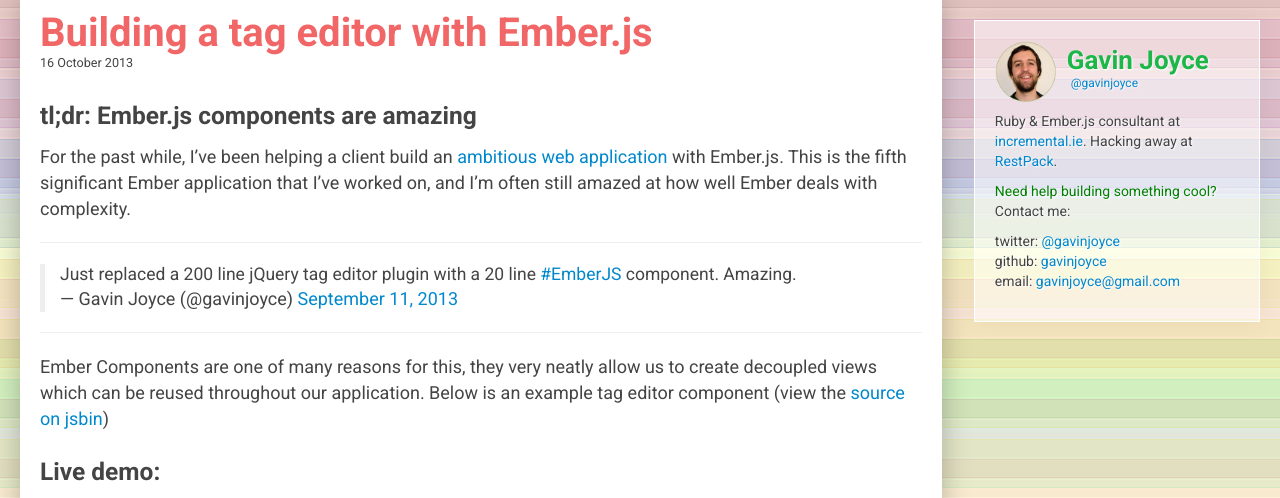
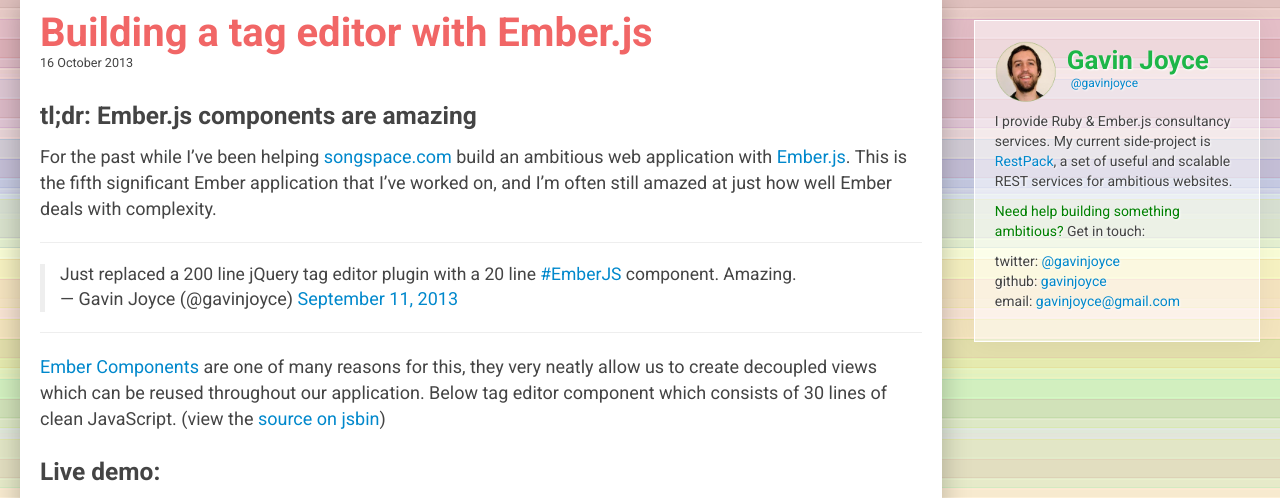
Before and after one commit to GavinJoyce/gavinjoyce.com, a Jekyll site: the page built from _posts/2013-10-16-building-a-tag-editor-ember-component.md, in a window 1280 px wide and 1400 px high, cut to the strip 0-498 px from the top of the window. Built offline with Jekyll 4.4.1, drawn with Linux system fonts in a browser that asks for light colours; comment, search, counter and statistics services are not loaded; some of the changed text lies outside the part shown.

Commit message:
a few changes

```diff
--- a/_layouts/default.html
+++ b/_layouts/default.html
@@ -30,11 +30,11 @@
           </a>
 
           <p class="summary">
-            Ruby &amp; Ember.js consultant at <a href="http://incremental.ie">incremental.ie</a>. Hacking away at <a href="https://github.com/restpack">RestPack</a>.
+            I provide Ruby &amp; Ember.js consultancy services. My current side-project is <a href="https://github.com/restpack">RestPack</a>, a set of useful and scalable REST services for ambitious websites.
           </p>
 
           <p class="summary needhelp">
-            <span style="color: green;">Need help building something cool?</span> Contact me:
+            <span style="color: green;">Need help building something ambitious?</span> Get in touch:
           </p>
 
           <p class="summary">
@@ -46,5 +46,15 @@
       </div>
     </div>
   </div>
+
+  <script>
+    (function(i,s,o,g,r,a,m){i['GoogleAnalyticsObject']=r;i[r]=i[r]||function(){
+    (i[r].q=i[r].q||[]).push(arguments)},i[r].l=1*new Date();a=s.createElement(o),
+    m=s.getElementsByTagName(o)[0];a.async=1;a.src=g;m.parentNode.insertBefore(a,m)
+    })(window,document,'script','//www.google-analytics.com/analytics.js','ga');
+
+    ga('create', 'UA-44931120-1', 'gavinjoyce.com');
+    ga('send', 'pageview');
+  </script>
 </body>
 </html>
--- a/_posts/2013-10-16-building-a-tag-editor-ember-component.md
+++ b/_posts/2013-10-16-building-a-tag-editor-ember-component.md
@@ -6,7 +6,7 @@
 
 ###tl;dr: Ember.js components are amazing
 
-For the past while, I've been helping a client build an <a href="http://songspace.com/">ambitious web application</a> with Ember.js. This is the fifth significant Ember application that I've worked on, and I'm often still amazed at how well Ember deals with complexity.
+For the past while I've been helping <a href="http://songspace.com/">songspace.com</a> build an ambitious web application with <a href="http://emberjs.com/">Ember.js</a>. This is the fifth significant Ember application that I've worked on, and I'm often still amazed at just how well Ember deals with complexity.
 
 ---
 
@@ -16,7 +16,7 @@
 
 ---
 
-Ember Components are one of many reasons for this, they very neatly allow us to create decoupled views which can be reused throughout our application. Below is an example tag editor component (view the <a href="http://jsbin.com/eQOZoGe/302/edit" target="_blank">source on jsbin</a>)
+<a href="http://emberjs.com/guides/components/">Ember Components</a> are one of many reasons for this, they very neatly allow us to create decoupled views which can be reused throughout our application. Below tag editor component which consists of 30 lines of clean JavaScript. (view the <a href="http://jsbin.com/eQOZoGe/302/edit" target="_blank">source on jsbin</a>)
 
 ### Live demo:
 
@@ -59,3 +59,6 @@
   }
 });
 {% endhighlight %}
+
+
+### <a href="http://jsbin.com/eQOZoGe/302/edit">View code on jsbin.com >></a>
--- a/s3_website.example.yml
+++ /dev/null
@@ -1,6 +0,0 @@
-s3_id: ID_HERE
-s3_secret: SECRET_HERE
-s3_bucket: www.gavinjoyce.com
-
-gzip: true
-s3_endpoint: EU
```
Also changed, not shown: readme.md.
